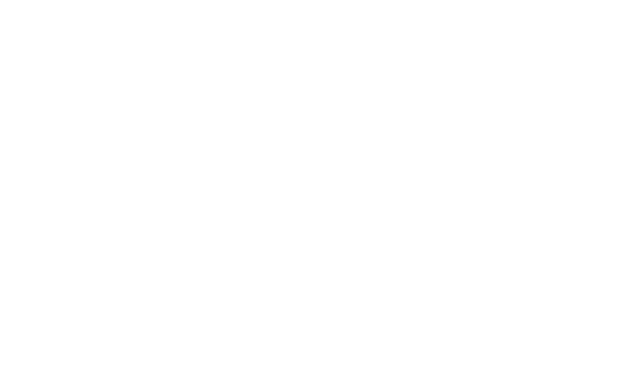
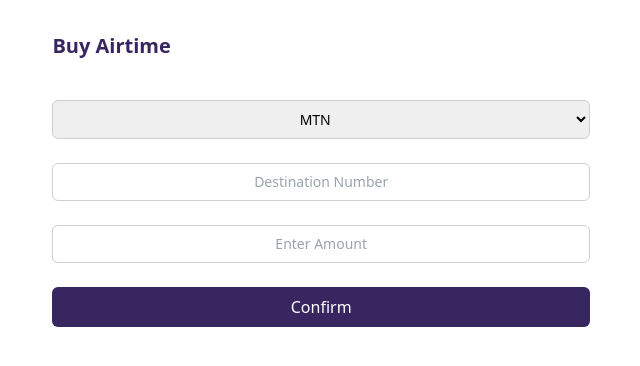
Before and after one commit to Bolaji-hub/tryandbill, a React (Vite) app: page /airtime in a window 1280 px wide. Before the commit this address had no page. Shown: the top 366 px of the page, without its empty margins (50-690 px from the left). Built offline with nearby package versions, Linux system fonts and the light colour scheme.

Commit message:
- Implementing buying airtime page - Styling the page - Adding functions to the page

```diff
--- a/src/App.jsx
+++ b/src/App.jsx
@@ -2,6 +2,7 @@
 import Home from "./Pages/Home";
 import SignUp from "./Pages/SignUp";
 import LogIn from "./Pages/LogIn";
+import Airtime from "./Pages/Airtime";
 
 const App = () => {
   return (
@@ -11,6 +12,7 @@
           <Route path="/" element={<Home />} />
           <Route path="/signup" element={<SignUp />} />
           <Route path="/login" element={<LogIn />} />
+          <Route path="/airtime" element={<Airtime />} />
         </Routes>
       </BrowserRouter>
     </div>
--- /dev/null
+++ b/src/Pages/Airtime.jsx
@@ -0,0 +1,57 @@
+import { useState } from "react";
+
+const Airtime = () => {
+  const [myNetwork, setMyNetwork] = useState("option1");
+  const [inputNumber, setInputNumber] = useState("");
+  const [amount, setAmount] = useState("");
+
+  const handleChange = (event) => {
+    setMyNetwork(event.target.value);
+  };
+
+  return (
+    <div className="container py-8 items-center justify-center">
+      <h1 className="font-bold text-xl text-[#382660]">Buy Airtime</h1>
+      <form className="flex flex-col py-10" action="">
+        <label htmlFor="Network">
+          <select
+            className="border border-solid border-[#cfcfcf] w-[50%] p-2 rounded-md mb-6 text-center text-black text-sm"
+            value={myNetwork}
+            onChange={handleChange}
+          >
+            <option value="option1">MTN</option>
+            <option value="option2">AIRTEL</option>
+            <option value="option3">GLO</option>
+          </select>
+        </label>
+        <label htmlFor="Phone Number">
+          <input
+            type="tel"
+            value={inputNumber}
+            maxLength={11}
+            placeholder="Destination Number"
+            onChange={(e) => setInputNumber(e.target.value)}
+            className="border border-solid border-[#cfcfcf] w-[50%] p-2 rounded-md mb-6 text-center text-black text-sm"
+          />
+        </label>
+        <label htmlFor="Amount">
+          <input
+            type="text"
+            value={amount}
+            placeholder="Enter Amount"
+            onChange={(e) => setAmount(e.target.value)}
+            className="border border-solid border-[#cfcfcf] w-[50%] p-2 rounded-md mb-6 text-center text-black text-sm"
+          />
+        </label>
+        <button
+          type="submit"
+          className="bg-[#382660] w-[50%] rounded-md py-2 text-white font-thin"
+        >
+          Confirm
+        </button>
+      </form>
+    </div>
+  );
+};
+
+export default Airtime;
```
